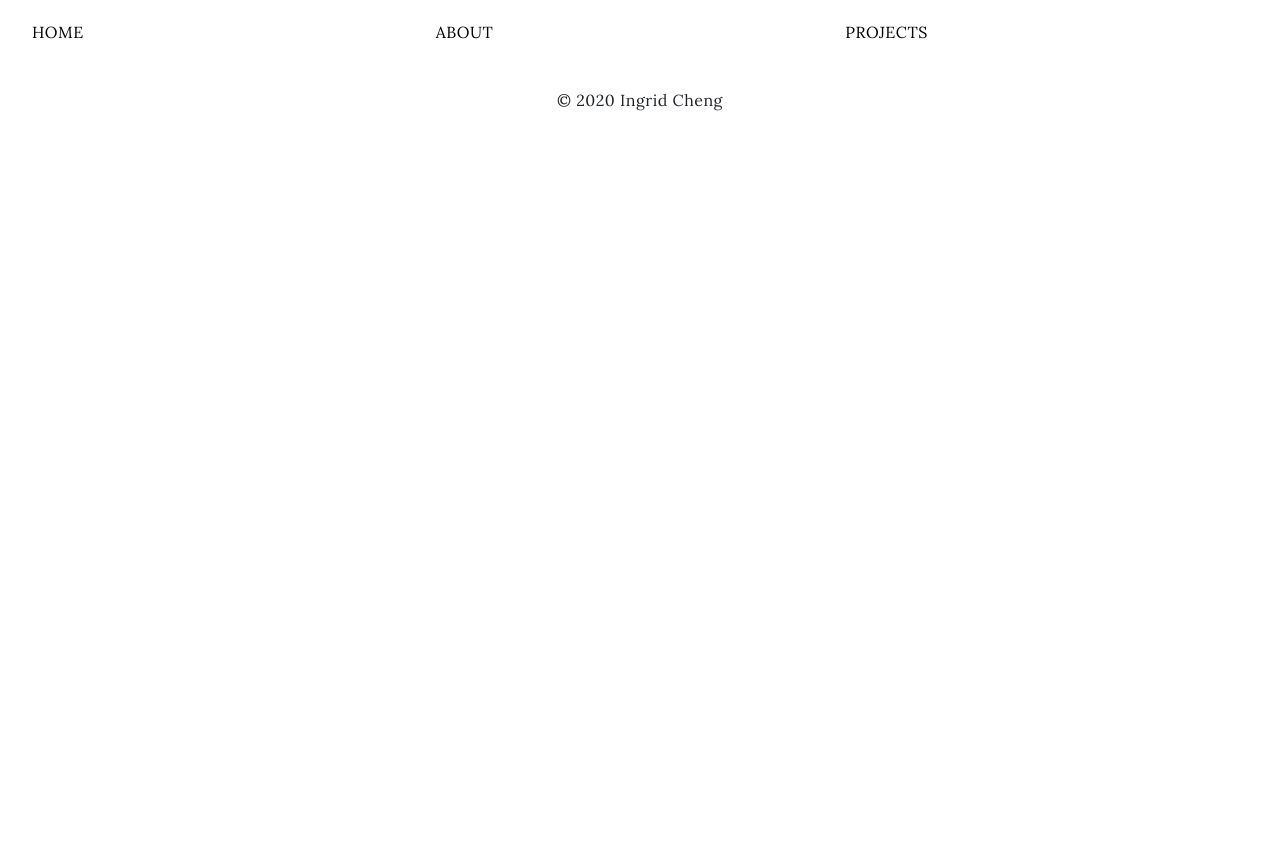
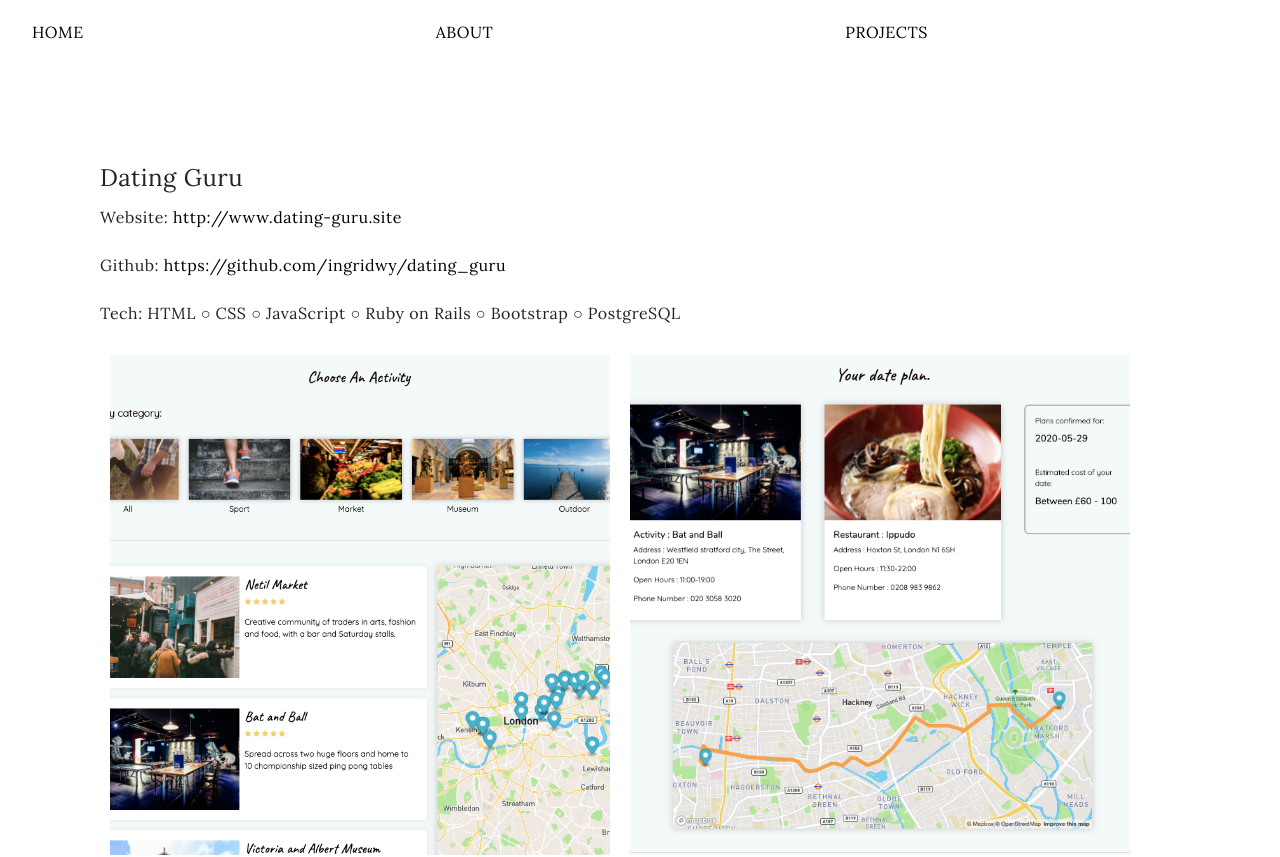
Before and after one commit to ingridwy/ingrid-portfolio, a React (Create React App) app: page /projects in a window 1280 px wide. Shown: the top 857 px of the page. Before the commit the page ends 800 px from the top, so only its background shows below. Built offline with nearby package versions, Linux system fonts and the light colour scheme.

Commit message:
project content added

```diff
--- a/src/App.css
+++ b/src/App.css
@@ -98,3 +98,21 @@
   padding: 20px;
   text-align: center;
 }
+/*projects*/
+.projects-container{
+  margin:100px;
+}
+.project-image{
+  margin:10px;
+  width: 500px;
+  height: 500px;
+  object-fit: cover;
+}
+.project-link{
+  text-decoration: none;
+  color:black;
+}
+.project-link :hover{
+  text-decoration: none;
+  color:grey;
+}
--- a/src/components/Projects.js
+++ b/src/components/Projects.js
@@ -7,16 +7,40 @@ class Projects extends React.Component {
   constructor(){
     super()
     this.state = {
-      projects :projectsData
+      projects :projectsData,
+      index : 0
     }
   }
   render() {
     const projectInfo = this.state.projects.map(project => project={project})
-    console.log(projectInfo)
+    var eachProject = projectInfo[0].project
+
     return (
       <div>
         <Header />
-        <div>{projectInfo.name}</div>
+        <div className="projects-container">
+        <h4>{`${eachProject.name}`}</h4>
+        <p>Website:
+          <a href={`${eachProject.url}`} target="_blank" rel="noopener noreferrer" className="project-link">
+            {` ${eachProject.url}`}
+          </a>
+          </p>
+        <p>Github:
+          <a href={`${eachProject.github}`} target="_blank" rel="noopener noreferrer" className="project-link">{` ${eachProject.github}`}</a>
+          </p>
+        <p>Tech: {`${eachProject.skills.join(" ○ ")}`}</p>
+        <div className="image-container">
+        {eachProject.img.map((img, idx) => (
+
+            <img src={img} alt="" className="project-image" key={idx} />
+
+          ))}
+        </div>
+        </div>
+
+
+
+
 
 
         <Footer />
--- a/src/components/data.js
+++ b/src/components/data.js
@@ -1,6 +1,7 @@
 export const projectsData = [
     {
-      img: ["/image/dateplan.png", "/image/dateindex.png"],
+      id:1,
+      img: ["/image/dateindex.png","/image/dateplan.png"],
       name: "Dating Guru",
       url: "http://www.dating-guru.site",
       github: "https://github.com/ingridwy/dating_guru",
@@ -14,6 +15,7 @@ export const projectsData = [
       ]
     },
     {
+      id:2,
         img: ["/image/renthomepng", "/image/rentindex.png","/image/rentindex2.png"],
         name: "Rent Dress",
         url: "https://rentdress.herokuapp.com/",
```
